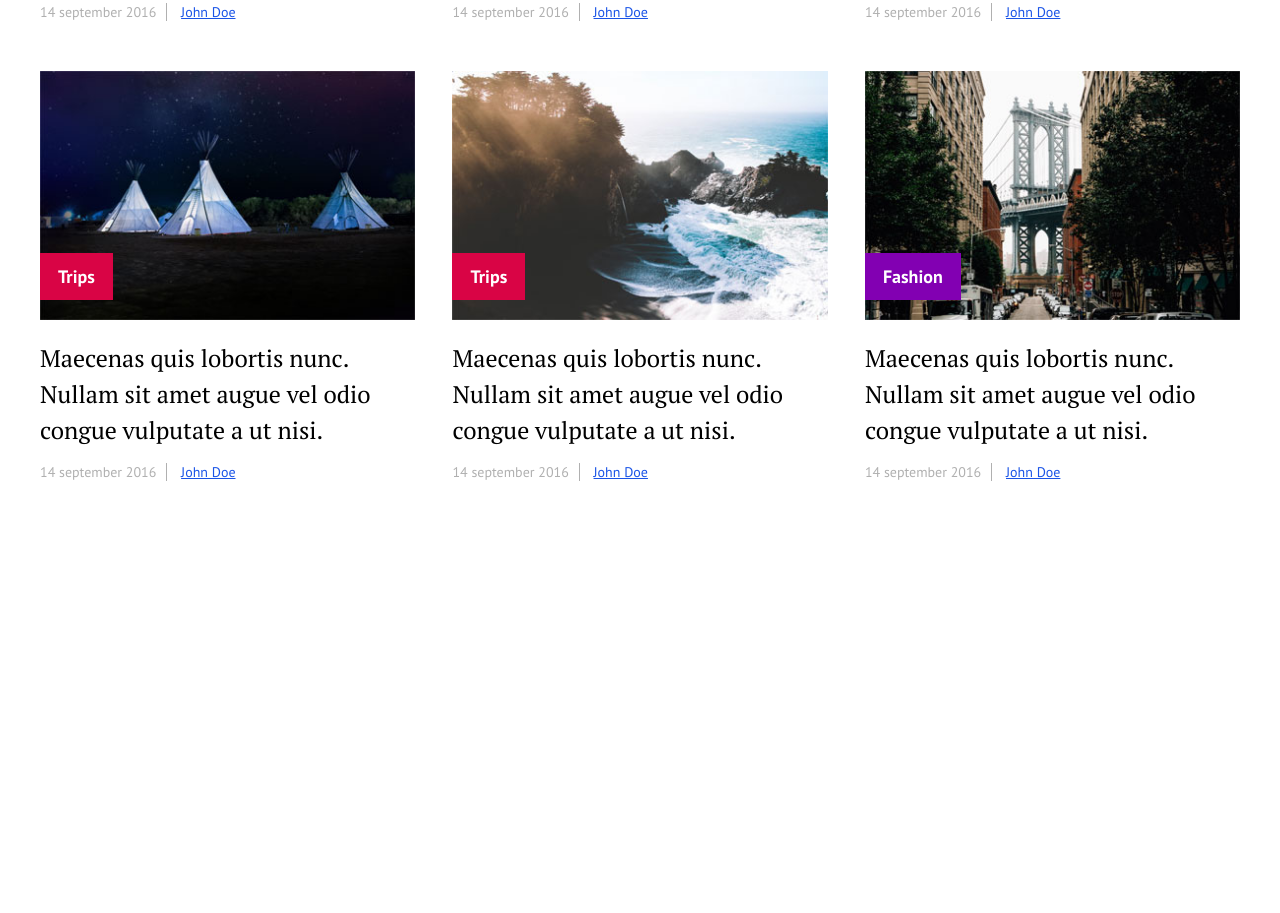
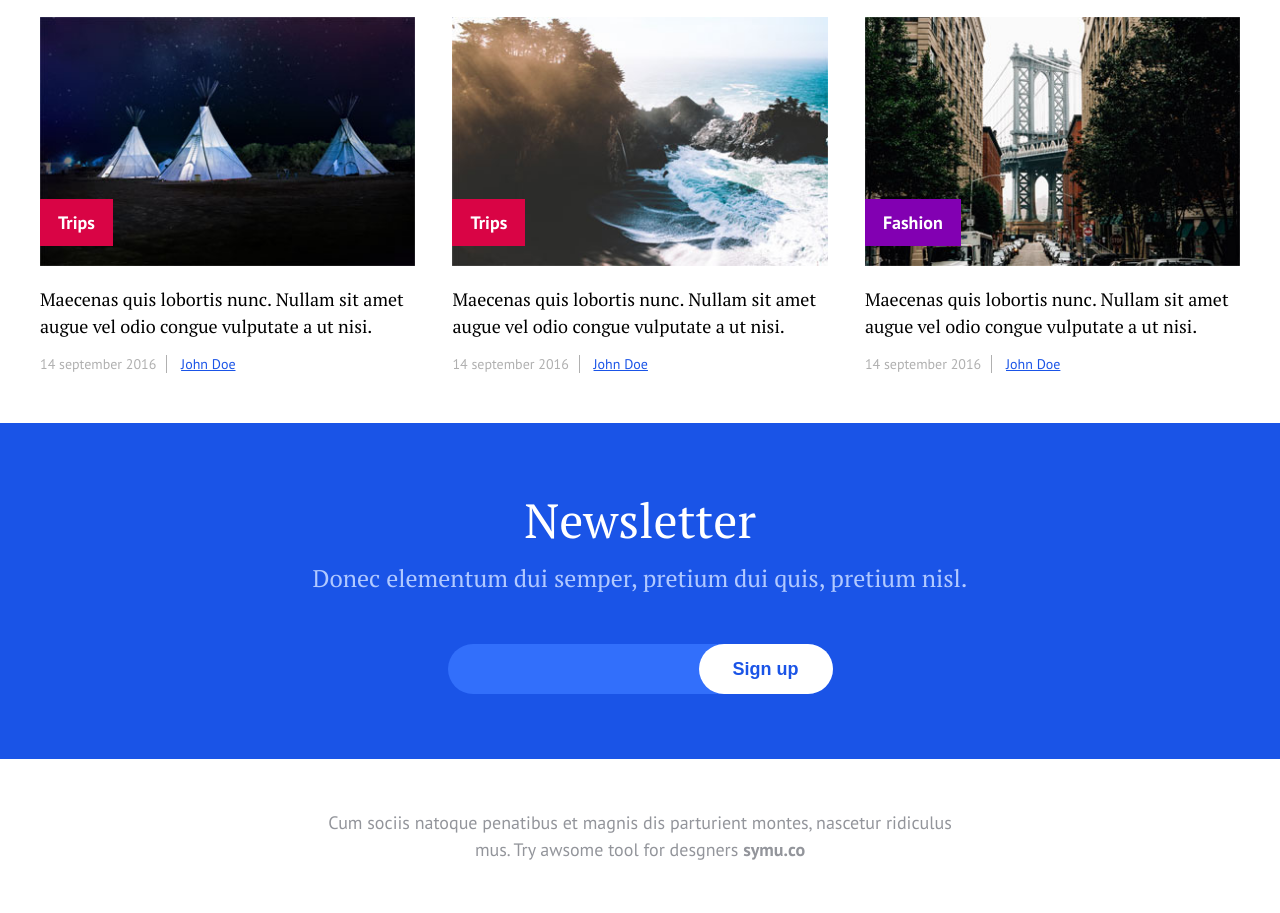
Before and after one commit to jozefowiczanna/blogtemplate, a website: page src/index.html in a window 1280 px wide. Shown: the part 2176-3089 px from the top of the page. Before the commit the page ends 2707 px from the top, so only its background shows below. Drawn offline with nearby package versions, Linux system fonts and the light colour scheme; files that its build step writes are made by us from their sources.

Commit message:
newsletter and footer added

```diff
--- a/src/index.html
+++ b/src/index.html
@@ -87,7 +87,7 @@
               </a>
               <a href="#" class="category category--trips">Trips</a>
             </div>
-            <h3 class="post__title">
+            <h3 class="post__title post__title--mobile-small">
               Donec elementum dui semper, pretium dui quis, pretium nisl. Nunc quis ornare odio.
             </h3>
             <div class="post-info">
@@ -103,7 +103,7 @@
               </a>
               <a href="#" class="category category--tech">Tech</a>
             </div>
-            <h3 class="post__title">
+            <h3 class="post__title post__title--mobile-small">
               Maecenas quis lobortis nunc. Nullam sit amet augue vel odio congue vulputate a ut nisi.
             </h3>
             <div class="post-info">
@@ -147,7 +147,7 @@
               </a>
               <a href="#" class="category category--trips">Trips</a>
             </div>
-            <h3 class="post__title">
+            <h3 class="post__title post__title--mobile-small">
                 Proin congue elit fringilla</h3>
 
             <div class="post-info">
@@ -171,7 +171,7 @@
               </a>
               <a href="#" class="category category--nature">Nature</a>
             </div>
-            <h3 class="post__title">
+            <h3 class="post__title post__title--small">
               Donec elementum dui semper, pretium dui quis, pretium nisl. Nunc quis ornare odio.
             </h3>
             <div class="post-info">
@@ -187,7 +187,7 @@
               </a>
               <a href="#" class="category category--people">People</a>
             </div>
-            <h3 class="post__title">
+            <h3 class="post__title post__title--small">
               Maecenas quis lobortis nunc. Nullam sit amet augue vel odio congue vulputate a ut nisi.
             </h3>
             <div class="post-info">
@@ -203,7 +203,7 @@
               </a>
               <a href="#" class="category category--tech">Tech</a>
             </div>
-            <h3 class="post__title">
+            <h3 class="post__title post__title--small">
               Maecenas quis lobortis nunc. Nullam sit amet augue vel odio congue vulputate a ut nisi.
             </h3>
             <div class="post-info">
@@ -219,7 +219,7 @@
               </a>
               <a href="#" class="category category--trips">Trips</a>
             </div>
-            <h3 class="post__title">
+            <h3 class="post__title post__title--small">
               Maecenas quis lobortis nunc. Nullam sit amet augue vel odio congue vulputate a ut nisi.
             </h3>
             <div class="post-info">
@@ -235,7 +235,7 @@
               </a>
               <a href="#" class="category category--trips">Trips</a>
             </div>
-            <h3 class="post__title">
+            <h3 class="post__title post__title--small">
               Maecenas quis lobortis nunc. Nullam sit amet augue vel odio congue vulputate a ut nisi.
             </h3>
             <div class="post-info">
@@ -251,7 +251,7 @@
               </a>
               <a href="#" class="category category--fashion">Fashion</a>
             </div>
-            <h3 class="post__title">
+            <h3 class="post__title post__title--small">
               Maecenas quis lobortis nunc. Nullam sit amet augue vel odio congue vulputate a ut nisi.
             </h3>
             <div class="post-info">
@@ -264,9 +264,28 @@
       </section>
       <!-- end of posts -->
 
+      <section class="newsletter">
+        <form class="newsletter__wrapper">
+          <h2 class="newsletter__title">
+            Newsletter
+          </h2>
+          <label for="email" class="newsletter__label">
+            Donec elementum dui semper, pretium dui quis, pretium nisl.
+          </label>
+          <div class="newsletter__submit">
+            <input class="newsletter__input" id="email" type="email" maxlength="100"
+            autocomplete="off" required>
+            <div class="newsletter__element"></div>
+            <button class="newsletter__button" type="submit">Sign up</button>
+          </div>
+        </form>
+      </section>
+    </main>
 
-
-    </main>
+    <footer class="footer">
+        Cum sociis natoque penatibus et magnis dis parturient montes, nascetur ridiculus mus.
+        Try awsome tool for desgners <a href="https://symu.co/" class="footer__link">symu.co</a>
+    </footer>
     <script src="main.bundle.js"></script>
 </body>
 
--- /dev/null
+++ b/src/style/_footer.scss
@@ -0,0 +1,22 @@
+.footer {
+  max-width: 670px;
+  margin: 0 auto;
+  padding: 50px 15px;
+  text-align: center;
+
+  color: #93959b;
+  font-family: "PT Sans", sans-serif;
+  font-size: 18px;
+  line-height: 1.5;
+  font-weight: 400;
+
+  &__link {
+    font-weight: 700;
+    color: #93959b;
+    text-decoration: none;
+
+    &:hover {
+      text-decoration: underline;
+    }
+  }
+}
--- /dev/null
+++ b/src/style/_newsletter.scss
@@ -0,0 +1,105 @@
+.newsletter {
+  display: flex;
+  justify-content: center;
+  background-color: #1a54e7;
+  color: #fff;
+  padding: 50px 0;
+
+  &__wrapper {
+    display: flex;
+    flex-direction: column;
+    align-items: center;
+    padding: 15px;
+  }
+
+  &__title {
+    margin: 0 0 10px;
+    font-size: 48px;
+    font-weight: 400;
+  }
+
+  &__label {
+    margin: 0 0 50px;
+    color: #b1c9ff;
+    font-size: 24px;
+    font-weight: 400;
+    text-align: center;
+  }
+
+  &__submit {
+    position: relative;
+    display: flex;
+    align-items: center;
+  }
+
+  &__input {
+    position: relative;
+    width: 250px;
+    height: 50px;
+    border-top-left-radius: 25px;
+    border-bottom-left-radius: 25px;
+    border: 0;
+    background-color: #326ffb;
+    color: #fff;
+    font-size: 18px;
+    padding: 0 10px;
+    display: block;
+  }
+
+  &__element {
+    width: 135px;
+    height: 50px;
+    background-color: #326ffb;
+    border-top-right-radius: 25px;
+    border-bottom-right-radius: 25px;
+  }
+
+  &__button {
+    position: absolute;
+    right: 0;
+    width: 134px;
+    height: 50px;
+    border: 0;
+    border-radius: 25px;
+    background-color: #ffffff;
+    cursor: pointer;
+    color: #1a54e7;
+    font-size: 18px;
+    font-weight: 700;
+  }
+}
+
+@media (max-width: 500px) {
+  .newsletter {
+    &__title {
+      font-size: 32px;
+    }
+
+    &__label {
+      margin: 0 0 30px;
+      font-size: 18px;
+    }
+
+    &__submit {
+      position: relative;
+      display: flex;
+      flex-direction: column;
+      align-items: center;
+      width: 100%;
+    }
+
+    &__input {
+      border-radius: 25px;
+      width: 100%;
+    }
+
+    &__element {
+      display: none;
+    }
+
+    &__button {
+      position: static;
+      margin-top: 30px;
+    }
+  }
+}
--- a/src/style/_posts.scss
+++ b/src/style/_posts.scss
@@ -26,7 +26,6 @@
   margin: 0 10px 0;
 
   &--small {
-    // max-width: 380px;
     width: 31%;
     margin-bottom: 50px;
     margin: 0 5px 50px;
@@ -86,6 +85,10 @@
     &--big {
       font-size: 48px;
       text-align: center;
+    }
+
+    &--small {
+      font-size: 18px;
     }
   }
 
@@ -170,6 +173,10 @@
       font-size: 30px;
     }
 
+    &__title--mobile-small {
+      font-size: 18px;
+    }
+
     &__lead {
       display: none;
     }
--- a/src/style/main.scss
+++ b/src/style/main.scss
@@ -22,3 +22,5 @@ body {
 @import "post-info";
 @import "hero";
 @import "posts";
+@import "newsletter";
+@import "footer";
```
